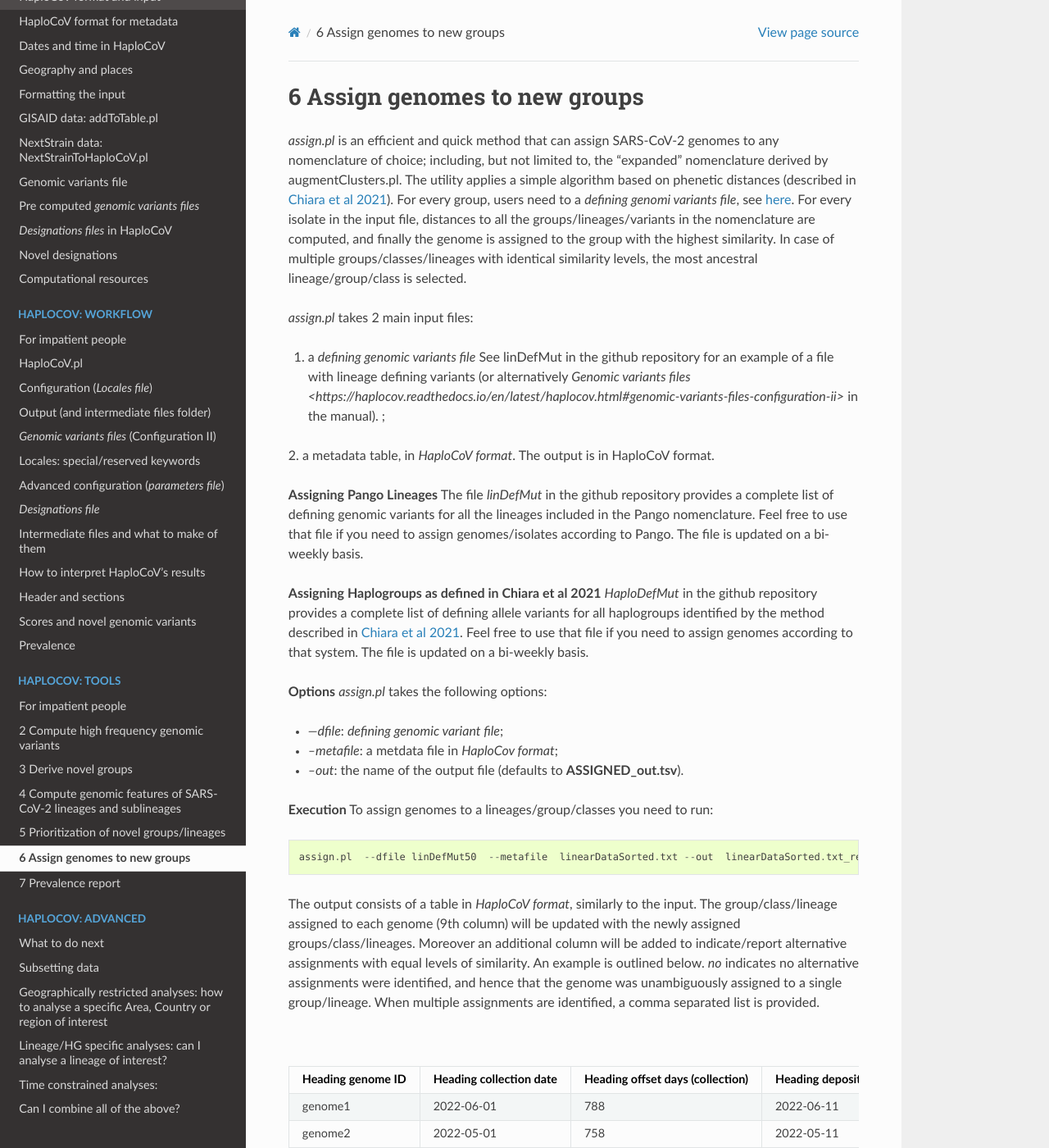
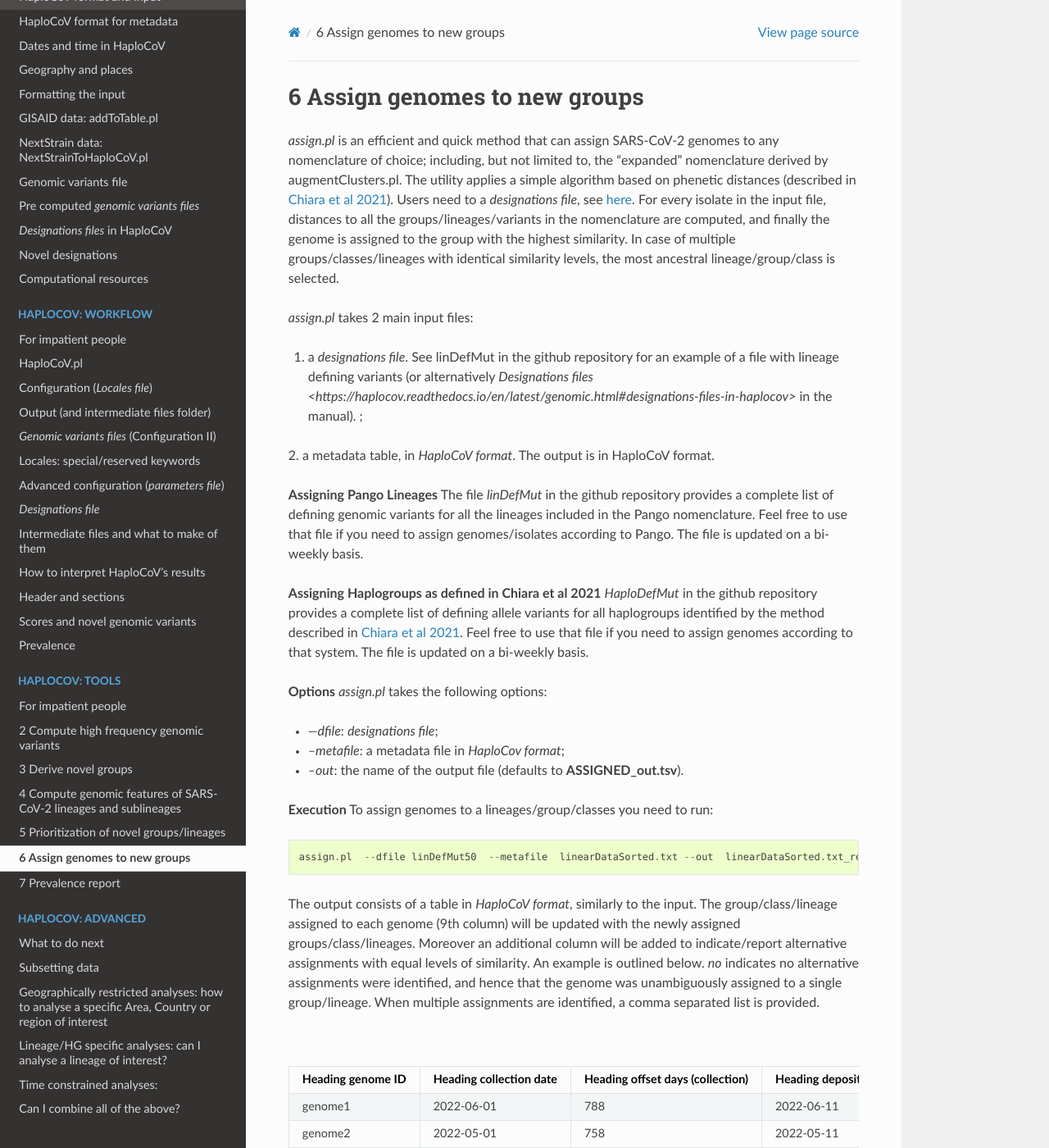
Before and after one commit to matteo14c/HaploCoV, a Sphinx documentation site: the page built from docs/source/assign.rst, in a window 1280 px wide and 1400 px high. Shown: the whole window at 82% size. Built offline with Sphinx 7.4.7 and the Read the Docs theme 2.0.0, drawn with Linux system fonts in a browser that asks for light colours; some of the changed text lies outside the part shown.

Commit message:
Update assign.rst

```diff
--- a/docs/source/assign.rst
+++ b/docs/source/assign.rst
@@ -2,12 +2,12 @@
 ===============================
 
 *assign.pl* is an efficient and quick method that can assign SARS-CoV-2 genomes to any nomenclature of choice; including, but not limited to, the "expanded" nomenclature derived by augmentClusters.pl.
-The utility applies a simple algorithm based on phenetic distances (described in `Chiara et al 2021 <https://academic.oup.com/mbe/article/38/6/2547/6144924>`_). For every group, users need to a *defining genomi variants file*, see `here <https://haplocov.readthedocs.io/en/latest/genomic.html>`_.
+The utility applies a simple algorithm based on phenetic distances (described in `Chiara et al 2021 <https://academic.oup.com/mbe/article/38/6/2547/6144924>`_). Users need to  a *designations file*, see `here <https://haplocov.readthedocs.io/en/latest/genomic.html#designations-files-in-haplocov>`_.
 For every isolate in the input file, distances to all the groups/lineages/variants in the nomenclature are computed, and finally the genome is assigned to the group with the highest similarity. In case of multiple groups/classes/lineages with identical similarity levels, the most ancestral lineage/group/class is selected.
 
 *assign.pl* takes 2 main input files:
 
-1. a *defining genomic variants file* See linDefMut in the github repository for an example of a file with lineage defining variants (or alternatively `Genomic variants files <https://haplocov.readthedocs.io/en/latest/haplocov.html#genomic-variants-files-configuration-ii>` in the manual). ;
+1. a *designations file*. See linDefMut in the github repository for an example of a file with lineage defining variants (or alternatively `Designations files <https://haplocov.readthedocs.io/en/latest/genomic.html#designations-files-in-haplocov>` in the manual). ;
 2. a metadata table, in *HaploCoV format*.
 The output is in HaploCoV format.
 
@@ -20,8 +20,8 @@ The file *linDefMut* in the github repository provides a complete list of defini
 **Options**
 *assign.pl* takes the following options:
 
-* *---dfile*: *defining genomic variant file*;
-* *--metafile*: a metdata file in *HaploCov format*;
+* *---dfile*: *designations file*;
+* *--metafile*: a metadata file in *HaploCov format*;
 * *--out*: the name of the output file (defaults to **ASSIGNED_out.tsv**).
 
 **Execution**
@@ -83,8 +83,8 @@ Using a single core/thread *assign.pl* can assign the complete collection of mor
 Multi-threading, the *p_assign.pl* utility included in this repo provides means to execute assign.pl on multiple threads/cores/processors.
 The following input parameters are accepted:
 
-* *---dfile*: input file list of SARS-CoV-2 lineages/sub lineages along with characteristic mutations;
-* *--metafile*: a metadata file in HaploCov format;
+* *---dfile*: *designations file*;
+* *--metafile*: a metadata file in *HaploCov format*;
 * *--out*: the name of the output file (defaults to **ASSIGNED_out.tsv**);
 * *--nproc*: number of processors/cores.
 
```
